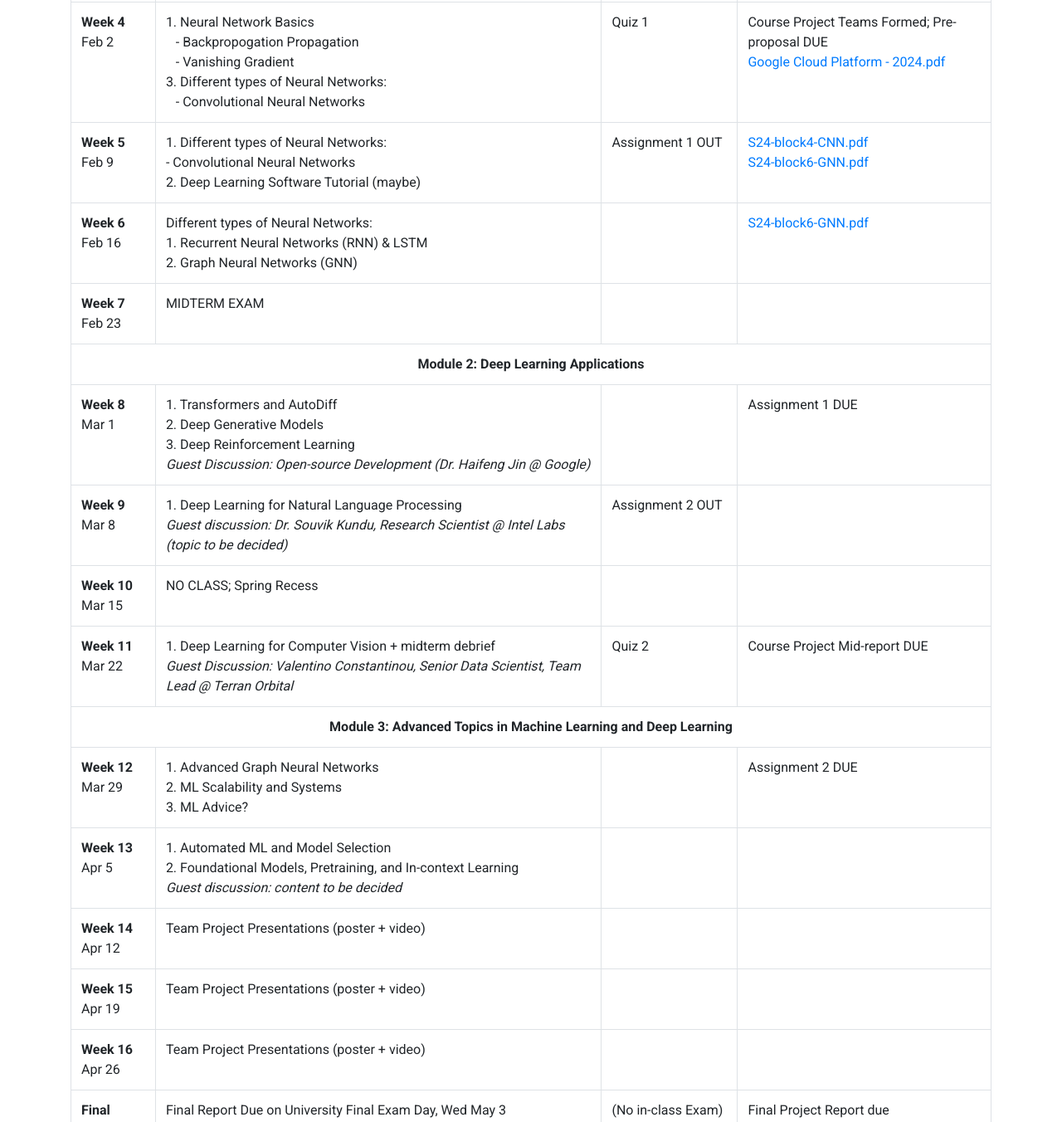
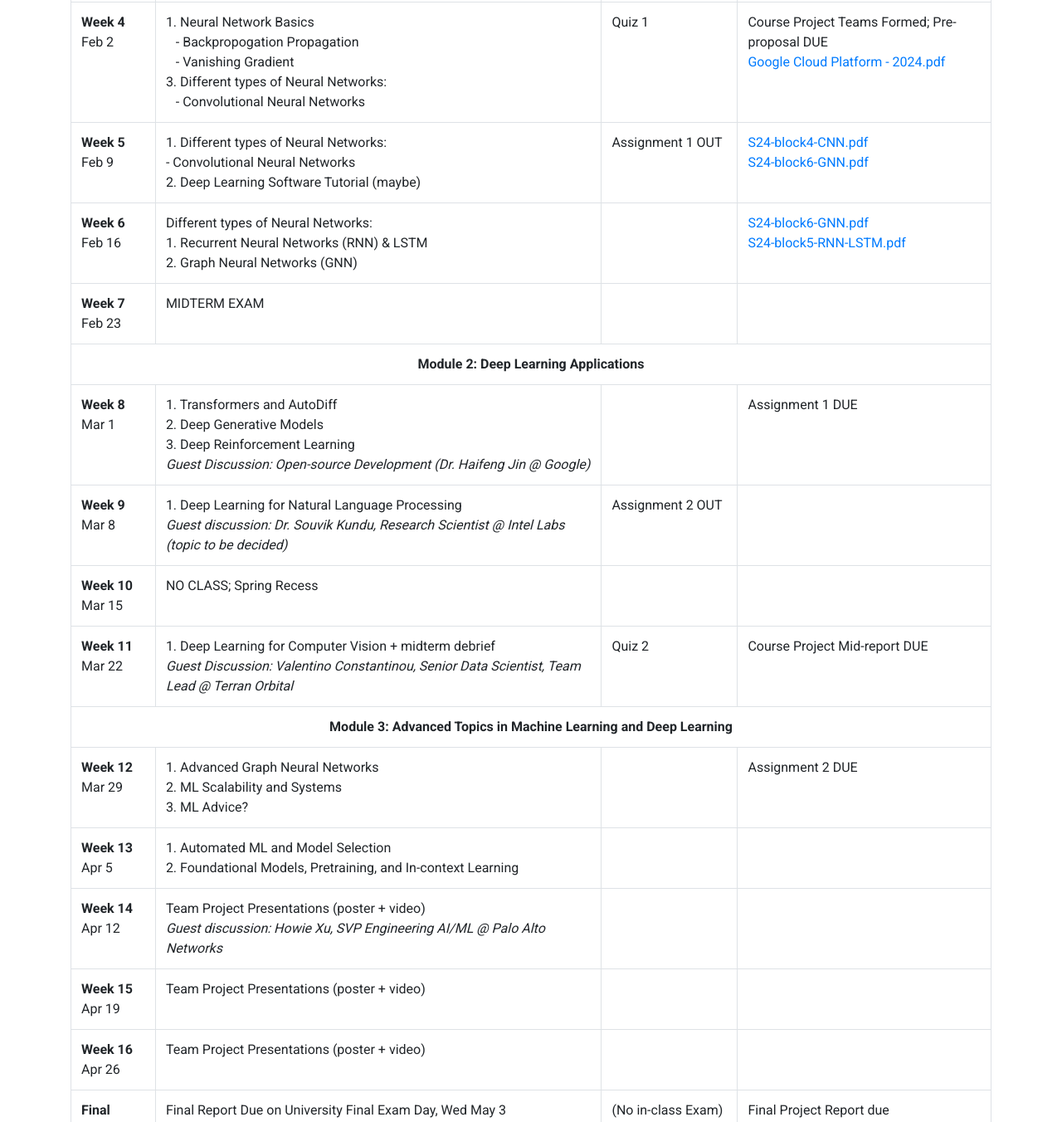
Before and after one commit to USC-ASAP/CSCI566-S24, a plain HTML site: page schedule.html in a window 1280 px wide. Shown: the part 794-2146 px from the top of the page at 83% size. Drawn offline with nearby package versions, Linux system fonts and the light colour scheme.

Commit message:
update schedule

```diff
--- a/schedule.html
+++ b/schedule.html
@@ -190,7 +190,7 @@
                                 2. Graph Neural Networks (GNN)<br>
                             </td>
                             <td></td>
-                            <td><a href="https://drive.google.com/file/d/1MrlsvdetWoyXlqPtgphfT-QiME6CKN1a/view?usp=drive_link">S24-block6-GNN.pdf</a></td>
+                            <td><a href="https://drive.google.com/file/d/1MrlsvdetWoyXlqPtgphfT-QiME6CKN1a/view?usp=drive_link">S24-block6-GNN.pdf</a><br><a href="https://drive.google.com/file/d/1OxlEdg_POJtafoZeWsgP5yc5ytK9vrxu/view?usp=drive_link">S24-block5-RNN-LSTM.pdf</a></td>
                         </tr>
                         <tr>
                             <td><strong>Week 7</strong><br>Feb 23</td>
@@ -254,14 +254,15 @@
                             <td>
                                 1. Automated ML and Model Selection<br>
                                 2. Foundational Models, Pretraining, and In-context Learning<br>
-                                <em>Guest discussion: content to be decided</em>
+
                             </td>
                             <td></td>
                             <td></td>
                         </tr>
                         <tr>
                             <td><strong>Week 14</strong><br>Apr 12</td>
-                            <td>Team Project Presentations (poster + video)</td>
+                            <td>Team Project Presentations (poster + video)<br>
+                            <em>Guest discussion: Howie Xu, SVP Engineering AI/ML @ Palo Alto Networks</em></td>
                             <td></td>
                             <td></td>
                         </tr>
```
